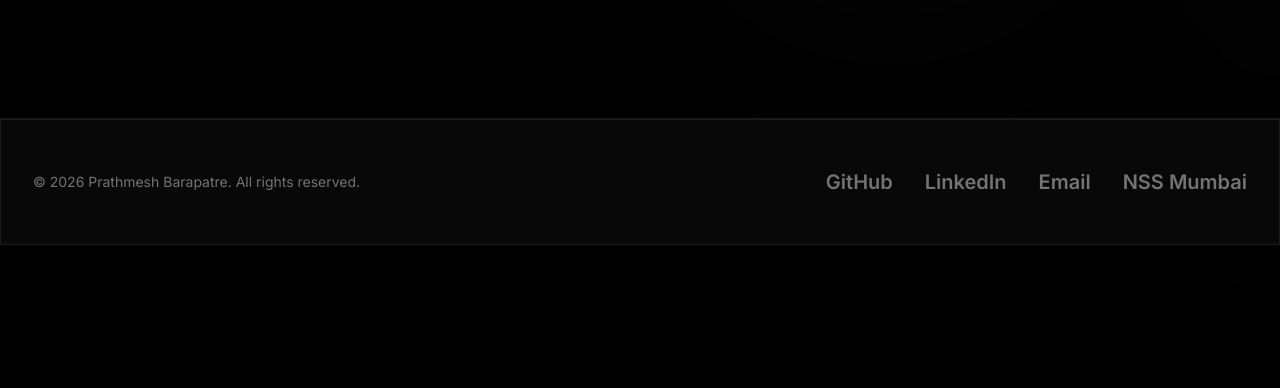
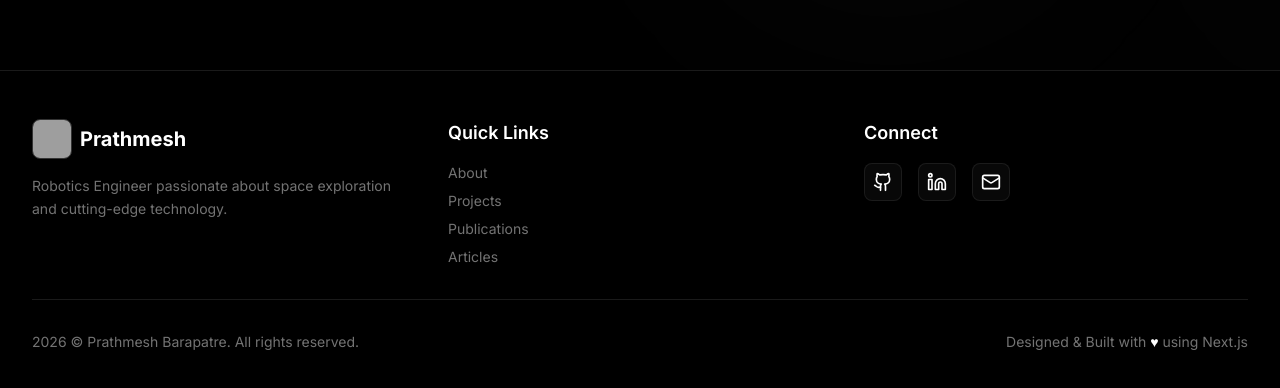
Before and after one commit to prathameshbarapatre5/Portfolio, a Next.js app: page / in a window 1280 px wide. Shown: the part 830-1218 px from the top of the page. Before the commit the page ends 1075 px from the top, so only its background shows below. Built offline with nearby package versions, Linux system fonts and the light colour scheme; grey boxes are pictures that could not be loaded.

Commit message:
Update: Footer + Features on collab and Article page

```diff
--- a/app/articles/page.tsx
+++ b/app/articles/page.tsx
@@ -2,7 +2,7 @@
 
 import { motion } from 'framer-motion'
 import Link from 'next/link'
-import { Headphones, BookOpen, Calendar, Clock, ArrowRight, Mic } from 'lucide-react'
+import { Headphones, BookOpen, Calendar, Clock, ArrowRight, Mic, Globe } from 'lucide-react'
 
 const containerVariants = {
     hidden: { opacity: 0 },
@@ -157,6 +157,7 @@ const Articles = () => {
                     initial="hidden"
                     whileInView="visible"
                     viewport={{ once: true }}
+                    className='mb-20'
                 >
                     <div className='flex items-center gap-3 mb-10'>
                         <BookOpen className='text-white' size={32} />
@@ -224,6 +225,41 @@ const Articles = () => {
                         ))}
                     </div>
                 </motion.div>
+
+                {/* Stay Connected Section */}
+                <motion.div
+                    initial={{ opacity: 0 }}
+                    animate={{ opacity: 1 }}
+                    transition={{ delay: 0.8 }}
+                    className='text-center p-8 rounded-xl glass neon-border'
+                >
+                    <Globe className='mx-auto text-white mb-4' size={48} />
+                    <h3 className='text-2xl font-bold mb-3 text-white'>
+                        Stay Connected
+                    </h3>
+                    <p className='text-white/60 mb-6 max-w-2xl mx-auto'>
+                        Follow my media work and space advocacy initiatives across various platforms
+                    </p>
+                    <div className='flex justify-center gap-4 flex-wrap'>
+                        <Link
+                            href="https://www.linkedin.com/in/prathmesh-barapatre/"
+                            target="_blank"
+                            rel="noopener noreferrer"
+                            className='inline-flex items-center gap-2 px-6 py-3 bg-white text-black hover:shadow-[0_0_20px_rgba(255,255,255,0.5)] rounded-lg font-semibold transition-all'
+                        >
+                            View LinkedIn Profile
+                            <ArrowRight size={18} />
+                        </Link>
+                        <Link
+                            href="https://www.nss-mumbai.org"
+                            target="_blank"
+                            rel="noopener noreferrer"
+                            className='inline-flex items-center gap-2 px-6 py-3 glass border-2 border-white/20 text-white hover:bg-white/5 hover:border-white/40 rounded-lg font-semibold transition-all'
+                        >
+                            Visit NSS Mumbai
+                        </Link>
+                    </div>
+                </motion.div>
             </div>
         </main>
     )
--- a/app/publications/page.tsx
+++ b/app/publications/page.tsx
@@ -213,7 +213,7 @@ const Publications = () => {
                     initial={{ opacity: 0 }}
                     whileInView={{ opacity: 1 }}
                     viewport={{ once: true }}
-                    className='grid grid-cols-1 md:grid-cols-3 gap-6'
+                    className='grid grid-cols-1 md:grid-cols-3 gap-6 mb-20'
                 >
                     {[
                         { value: "6", label: "Conference Papers" },
@@ -226,6 +226,39 @@ const Publications = () => {
                         </div>
                     ))}
                 </motion.div>
+
+                {/* Interested in Collaboration Section */}
+                <motion.div
+                    initial={{ opacity: 0 }}
+                    animate={{ opacity: 1 }}
+                    transition={{ delay: 0.9 }}
+                    className='text-center p-8 rounded-xl glass neon-border'
+                >
+                    <FileText className='mx-auto text-white mb-4' size={48} />
+                    <h3 className='text-2xl font-bold mb-3 text-white'>
+                        Interested in Collaboration?
+                    </h3>
+                    <p className='text-white/60 mb-6 max-w-2xl mx-auto'>
+                        I'm always open to research collaborations, speaking opportunities, and discussions about space robotics and exploration
+                    </p>
+                    <div className='flex justify-center gap-4 flex-wrap'>
+                        <Link
+                            href="https://www.linkedin.com/in/prathmesh-barapatre/"
+                            target="_blank"
+                            rel="noopener noreferrer"
+                            className='inline-flex items-center gap-2 px-6 py-3 bg-white text-black hover:shadow-[0_0_20px_rgba(255,255,255,0.5)] rounded-lg font-semibold transition-all'
+                        >
+                            Connect on LinkedIn
+                            <ArrowRight size={18} />
+                        </Link>
+                        <Link
+                            href="mailto:barapatre.p@northeastern.edu"
+                            className='inline-flex items-center gap-2 px-6 py-3 glass border-2 border-white/20 text-white hover:bg-white/5 hover:border-white/40 rounded-lg font-semibold transition-all'
+                        >
+                            Email Me
+                        </Link>
+                    </div>
+                </motion.div>
             </div>
         </main>
     )
--- a/components/Footer.tsx
+++ b/components/Footer.tsx
@@ -1,50 +1,97 @@
 import Link from 'next/link'
 import React from 'react'
+import { Github, Linkedin, Mail } from 'lucide-react'
 
 const Footer = () => {
     return (
-        <footer className='relative z-10 border-t border-white/10 mt-32'>
-            <div className='glass backdrop-blur-xl'>
-                <div className='max-w-7xl mx-auto px-6 lg:px-8 py-12'>
-                    <div className='flex flex-col md:flex-row justify-between items-center gap-8'>
-                        <div className='text-secondary text-sm order-2 md:order-1'>
-                            © {new Date().getFullYear()} Prathmesh Barapatre. All rights reserved.
+        <footer className='w-full border-t border-white/10 bg-dark mt-20 relative z-10'>
+            <div className='max-w-7xl mx-auto px-6 lg:px-8 py-12'>
+                <div className='grid grid-cols-1 md:grid-cols-3 gap-8 pb-8'>
+                    {/* Brand */}
+                    <div className='space-y-4'>
+                        <div className='flex items-center gap-2'>
+                            <div className='w-10 h-10 rounded-lg overflow-hidden border border-white/20'>
+                                <img
+                                    src="/Portfolio2/images/logo-photo.png"
+                                    alt="Logo"
+                                    className='w-full h-full object-cover'
+                                    onError={(e) => {
+                                        const target = e.target as HTMLImageElement;
+                                        const parent = target.parentElement;
+                                        if (parent) {
+                                            parent.className = 'w-10 h-10 bg-white text-black rounded-lg flex items-center justify-center font-bold text-lg';
+                                            parent.innerHTML = 'PB';
+                                        }
+                                    }}
+                                />
+                            </div>
+                            <span className='font-bold text-xl text-white'>Prathmesh</span>
                         </div>
+                        <p className='text-secondary text-sm leading-relaxed'>
+                            Robotics Engineer passionate about space exploration and cutting-edge technology.
+                        </p>
+                    </div>
 
-                        <div className='flex gap-8 order-1 md:order-2'>
+                    {/* Quick Links */}
+                    <div className='space-y-4'>
+                        <h3 className='font-semibold text-lg text-white'>Quick Links</h3>
+                        <nav className='flex flex-col space-y-2'>
+                            <Link href="/about" className='text-secondary hover:text-white transition-colors text-sm'>
+                                About
+                            </Link>
+                            <Link href="/projects" className='text-secondary hover:text-white transition-colors text-sm'>
+                                Projects
+                            </Link>
+                            <Link href="/publications" className='text-secondary hover:text-white transition-colors text-sm'>
+                                Publications
+                            </Link>
+                            <Link href="/articles" className='text-secondary hover:text-white transition-colors text-sm'>
+                                Articles
+                            </Link>
+                        </nav>
+                    </div>
+
+                    {/* Connect */}
+                    <div className='space-y-4'>
+                        <h3 className='font-semibold text-lg text-white'>Connect</h3>
+                        <div className='flex gap-4'>
                             <a
                                 href="https://github.com/prathameshbarapatre5"
                                 target="_blank"
-                                className='group text-secondary hover:text-white transition-colors text-xl font-semibold relative'
+                                rel="noopener noreferrer"
+                                className='p-2 rounded-lg glass hover:bg-white/10 hover:text-white transition-all'
+                                aria-label="GitHub"
                             >
-                                GitHub
-                                <span className="absolute bottom-0 left-0 w-0 h-0.5 bg-white group-hover:w-full transition-all duration-300 shadow-[0_0_10px_rgba(255,255,255,0.5)]"></span>
+                                <Github size={20} />
                             </a>
                             <a
                                 href="https://www.linkedin.com/in/prathmesh-barapatre/"
                                 target="_blank"
-                                className='group text-secondary hover:text-white transition-colors text-xl font-semibold relative'
+                                rel="noopener noreferrer"
+                                className='p-2 rounded-lg glass hover:bg-white/10 hover:text-white transition-all'
+                                aria-label="LinkedIn"
                             >
-                                LinkedIn
-                                <span className="absolute bottom-0 left-0 w-0 h-0.5 bg-white group-hover:w-full transition-all duration-300 shadow-[0_0_10px_rgba(255,255,255,0.5)]"></span>
+                                <Linkedin size={20} />
                             </a>
                             <a
                                 href="mailto:barapatre.p@northeastern.edu"
-                                className='group text-secondary hover:text-white transition-colors text-xl font-semibold relative'
+                                className='p-2 rounded-lg glass hover:bg-white/10 hover:text-white transition-all'
+                                aria-label="Email"
                             >
-                                Email
-                                <span className="absolute bottom-0 left-0 w-0 h-0.5 bg-white group-hover:w-full transition-all duration-300 shadow-[0_0_10px_rgba(255,255,255,0.5)]"></span>
-                            </a>
-                            <a
-                                href="https://www.nss-mumbai.org"
-                                target="_blank"
-                                className='group text-secondary hover:text-white transition-colors text-xl font-semibold relative'
-                            >
-                                NSS Mumbai
-                                <span className="absolute bottom-0 left-0 w-0 h-0.5 bg-white group-hover:w-full transition-all duration-300 shadow-[0_0_10px_rgba(255,255,255,0.5)]"></span>
+                                <Mail size={20} />
                             </a>
                         </div>
                     </div>
+                </div>
+
+                {/* Bottom Bar */}
+                <div className='pt-8 border-t border-white/10 flex flex-col md:flex-row justify-between items-center gap-4 text-sm text-secondary'>
+                    <p>
+                        {new Date().getFullYear()} © Prathmesh Barapatre. All rights reserved.
+                    </p>
+                    <p>
+                        Designed & Built with <span className='text-white'>♥</span> using Next.js
+                    </p>
                 </div>
             </div>
         </footer>
```
Also changed, not shown: 1 other file (tests, documents, lock files or other folders).
